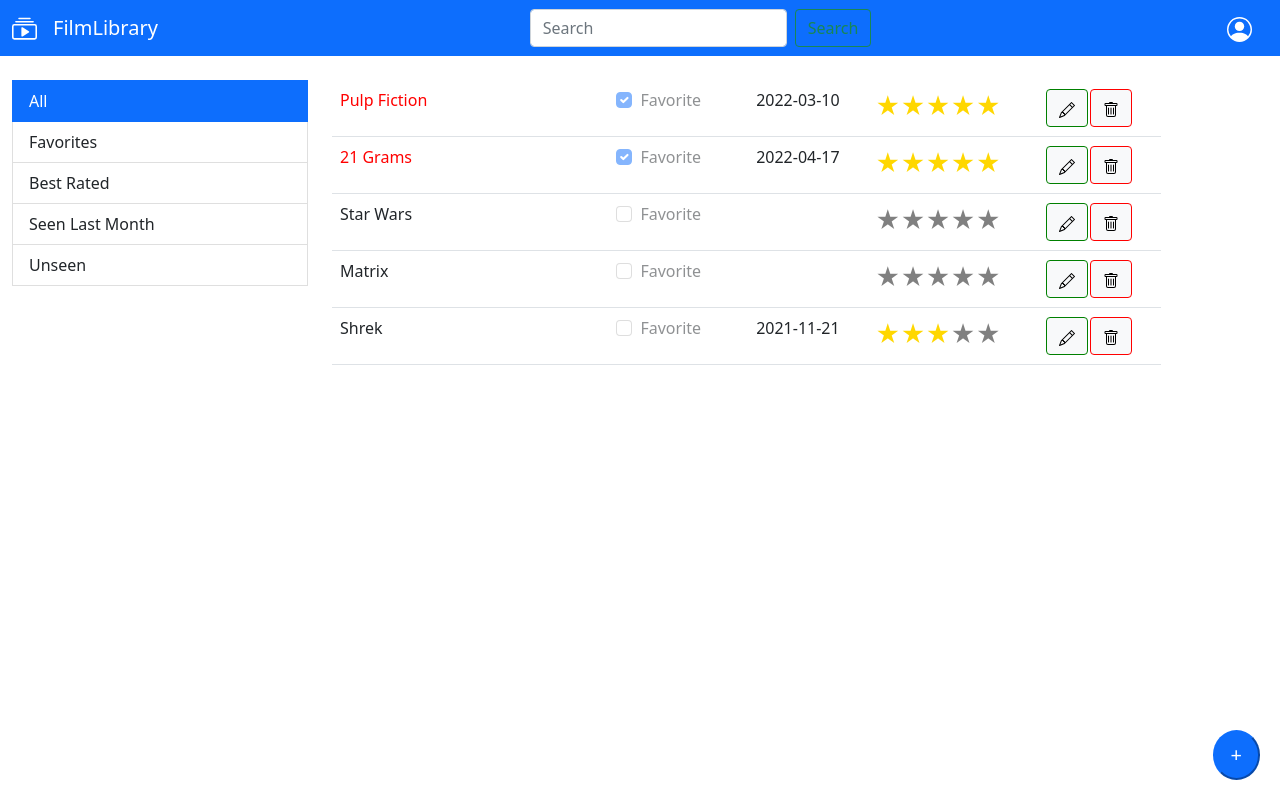
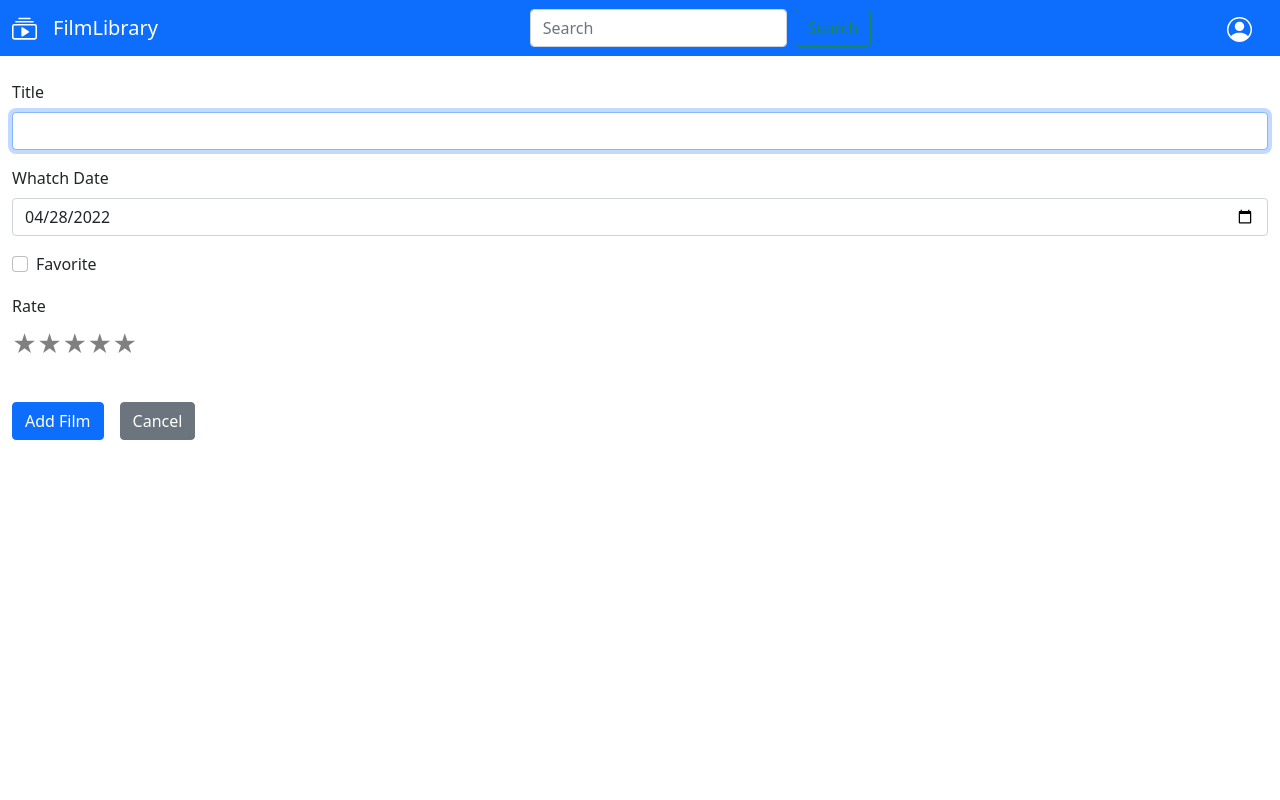
Before and after one commit to ManuelPepe129/biglab1-csms, a React (Create React App) app in the folder biglab1/: page /add in a window 1280 px wide. Built offline with nearby package versions, Linux system fonts and the light colour scheme.

Commit message:
add route

```diff
--- a/biglab1/package.json
+++ b/biglab1/package.json
@@ -12,6 +12,7 @@
     "react-bootstrap": "^2.3.0",
     "react-bootstrap-icons": "^1.8.2",
     "react-dom": "^18.0.0",
+    "react-router-dom": "^6.3.0",
     "react-scripts": "5.0.0",
     "react-stars": "^2.2.5",
     "underscore": "^1.13.3",
--- a/biglab1/src/App.js
+++ b/biglab1/src/App.js
@@ -5,6 +5,9 @@
 import { Container } from 'react-bootstrap';
 import { MyNavbar } from './NavbarComponents';
 import { MainComponent } from './FilmsComponents';
+import { BrowserRouter as Router, Routes, Route} from 'react-router-dom';
+import {useState} from 'react';
+import {FilmForm} from './FilmForm';
 
 const filmList = [
   {id: 1, title: "Pulp Fiction", isFavourite: true, date: dayjs('2022-03-10'), rating: 5},
@@ -15,13 +18,35 @@
 ]
 
 function App() {
+  const [films, setFilms] = useState(filmList);
+  function updateFilm(film) {
+    setFilms(films => films.map(
+      f => (f.id === film.id) ? Object.assign({}, film) : f
+    ));
+  }
+
+  function deleteFilm(id) {
+    setFilms(films.filter(f => f.id !== id));
+  }
+  function addFilm(newFilm) {
+    setFilms(oldFilms => [...oldFilms, newFilm]);
+}
   return (
     <>
     <MyNavbar></MyNavbar>
     <br/>
     <Container fluid className="mh-100">
-      <MainComponent films={filmList}/>
+    <Router>
+      <Routes>
+        <Route path='/' element={<MainComponent films={films}/>}></Route>
+        <Route path='/add' element={<FilmForm addFilm={addFilm} films={films}/> }></Route>
+        <Route> </Route>
+        <Route> </Route>
+        <Route> </Route>
+      </Routes>
+    </Router>
     </Container>
+
     </>
   );
 }
--- /dev/null
+++ b/biglab1/src/FilmForm.js
@@ -0,0 +1,91 @@
+import { Form, Button,Alert} from 'react-bootstrap';
+import ReactStars from 'react-stars';
+import { useState } from 'react';
+import dayjs from 'dayjs';
+import { useNavigate } from 'react-router-dom';
+
+
+function FilmForm(props) {
+
+    const [title, setTitle] = useState('');
+    const [date, setDate] = useState(dayjs());
+    const [favorite, setFavorite] = useState(false);
+    const [rate, setRate] = useState(0);
+    const [errorMsg,setErrorMsg]=useState('');
+
+    const navigate = useNavigate();
+
+    const newRate = (newRating) => {
+        setRate(newRating);
+    }
+    function handleSubmit(event) {
+        event.preventDefault();
+        if (title.trim().length === 0) {
+            setErrorMsg('Title name can not be empty');
+
+        } else if (date.isAfter(dayjs())) {
+            setErrorMsg('Date can not be in a future day');
+        }
+        else {
+
+            const id = props.films.at(-1).id + 1;
+            const newFilm = { id: id, title: title.trim(), isFavourite: favorite, date: dayjs(date), rating: rate }
+            props.addFilm(newFilm);
+            navigate('/');
+        }
+
+
+    }
+    return (
+        <>
+        {errorMsg ? <Alert variant='danger' onClose={()=>setErrorMsg('')} dismissible>{errorMsg}</Alert>:false}
+            <Form onSubmit={handleSubmit}>
+                <Form.Group className="mb-3">
+                    <Form.Label>Title</Form.Label>
+                    <Form.Control
+                        type="text"
+                        autoFocus
+                        value={title}
+                        onChange={ev => setTitle(ev.target.value)}
+                    />
+                </Form.Group>
+                <Form.Group className="mb-3">
+                    <Form.Label>Whatch Date</Form.Label>
+                    <Form.Control
+                        type="date"
+                        value={date.format('YYYY-MM-DD')}
+                        onChange={ev => setDate(dayjs(ev.target.value))}
+                    />
+                </Form.Group>
+
+                <Form.Group className="mb-3" controlId="formBasicCheckbox">
+                    <Form.Check inline type="checkbox" label="Favorite" onChange={(event) => setFavorite(event.target.value)} />
+
+                </Form.Group>
+                <Form.Group className="mb-3">
+                    <Form.Label>Rate</Form.Label>
+                    <ReactStars
+                        value={rate}
+                        count={5}
+                        edit={true}
+                        half={false}
+                        size={24}
+                        color2={'#ffd700'}
+                        onChange={newRate}
+                    />
+                </Form.Group>
+                <br />
+
+                <Button type='submit' variant="primary">
+                    Add Film
+                </Button>
+
+                <Button className='mx-3' variant="secondary" onClick={() => navigate('/')}>
+                    Cancel
+                </Button>
+
+
+            </Form>
+        </>);
+}
+export { FilmForm };
--- a/biglab1/src/FilmsComponents.js
+++ b/biglab1/src/FilmsComponents.js
@@ -4,7 +4,8 @@
 import React from 'react';
 import { Sidebar } from './SidebarComponents';
 import './FilmsComponents.css';
-import { Trash , Pencil} from 'react-bootstrap-icons';
+import { Trash, Pencil } from 'react-bootstrap-icons';
+import { useNavigate } from 'react-router-dom';
 
 import dayjs from 'dayjs';
 
@@ -24,7 +25,7 @@
       </Col>
       <Col xs={8}>
         <FilmTable films={props.films} filter={filter} />
-        <button type="button" className=" btn-lg btn-primary fixedButton rounded-circle" >+</button>
+
       </Col>
     </Row>
   );
@@ -32,23 +33,17 @@
 }
 
 function FilmTable(props) {
-  const [films, setFilms] = useState(props.films);
 
-  function updateFilm(film) {
-    setFilms(films => films.map(
-      f => (f.id === film.id) ? Object.assign({}, film) : f
-    ));
-  }
-
-  function deleteFilm(id) {
-    setFilms(films.filter(f => f.id !== id));
-  }
+  const navigate = useNavigate();
 
   return (
+    <>
+      <h1 className='fs-1'>{props.filter}</h1>
       <Table>
+
         <tbody>
           {
-          films.filter(f => {
+            props.films.filter(f => {
               switch (props.filter) {
                 case 'Favorites':
                   return f.isFavourite;
@@ -66,10 +61,12 @@
                 default:
                   return true;
               }
-          }).map((film) => <FilmRow film={film} key={film.id} deleteFilm={deleteFilm} updateFilm={updateFilm} />)
+            }).map((film) => <FilmRow film={film} key={film.id} deleteFilm={props.deleteFilm} updateFilm={props.updateFilm} />)
           }
         </tbody>
       </Table>
+      <button type="button" className=" btn-lg btn-primary fixedButton rounded-circle" onClick={() => navigate('/add')}>+</button>
+    </>
   )
 }
 
@@ -103,7 +100,7 @@
           <Form.Check inline type="checkbox" label="Favorite" defaultChecked={props.film.isFavourite}
             onChange={(event) => {
               toggleFavourite(event);
-            }} disabled/>
+            }} disabled />
         </Form.Group>
       </td>
       <td>
@@ -119,7 +116,7 @@
           size={24}
           color2={'#ffd700'} />
       </td>
-      <td>
+
 
       <td><Button variant='light' className='edit'
         onClick={() => { props.delete(props.film.id) }}
@@ -129,7 +126,7 @@
         onClick={() => { props.delete(props.film.id) }}
       ><Trash></Trash></Button></td>
 
-      </td>
+
     </>
   );
 }
```
Also changed, not shown: 1 other file (tests, documents, lock files or other folders). Lines whose indentation alone changed are shown as unchanged.
